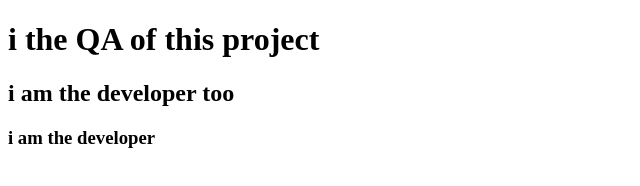
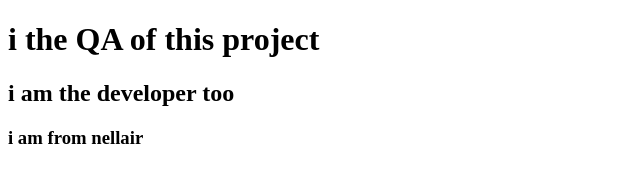
Before and after one commit to SaravananSiva004/dones, a plain HTML site: page index.html in a window 1280 px wide. Shown: the full height of the page, 0-640 px from the left. Drawn offline with Linux system fonts and the light colour scheme.

```diff
--- a/index.html
+++ b/index.html
@@ -8,7 +8,7 @@
 <body>
     <h1>i the QA of this project</h1>
     <h2>i am the developer too</h2>
-    <h3>i am the developer</h3>
+    <h3>i am from nellair</h3>
 
 </body>
 </html>
```
